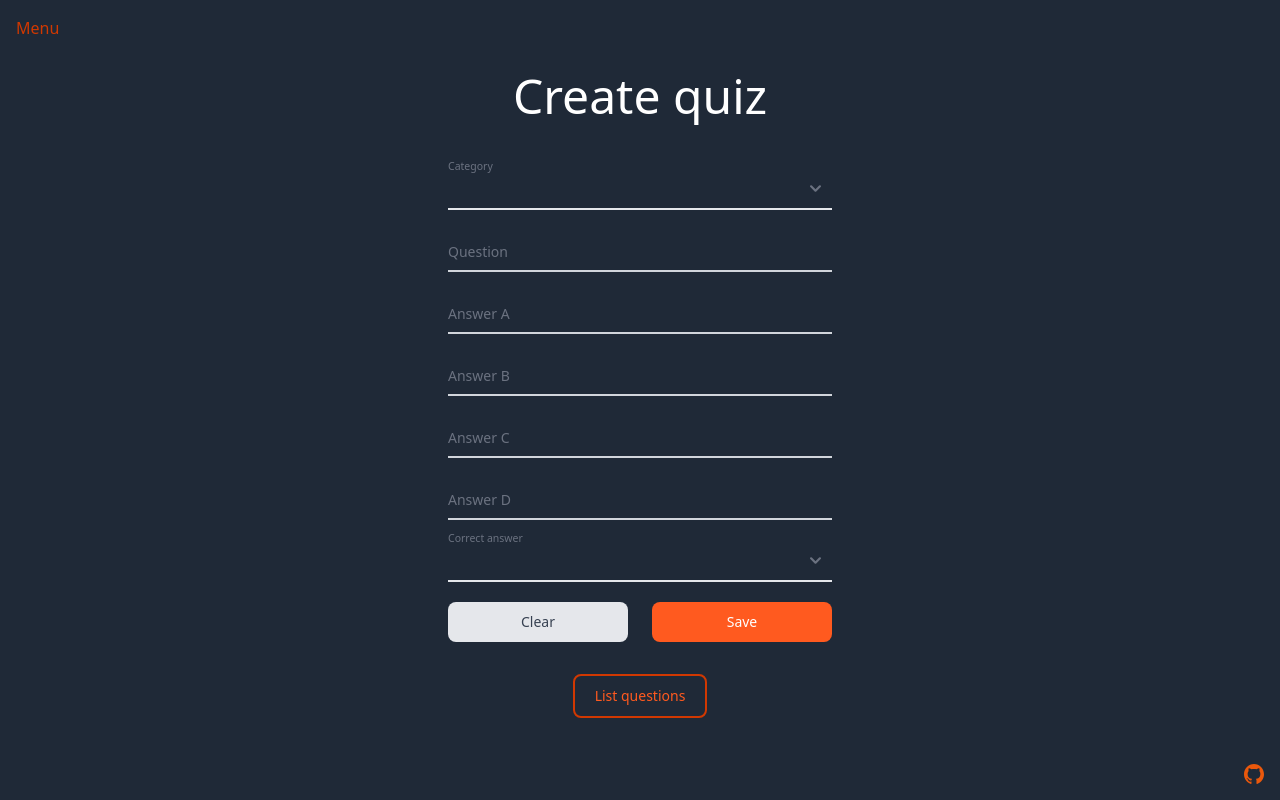
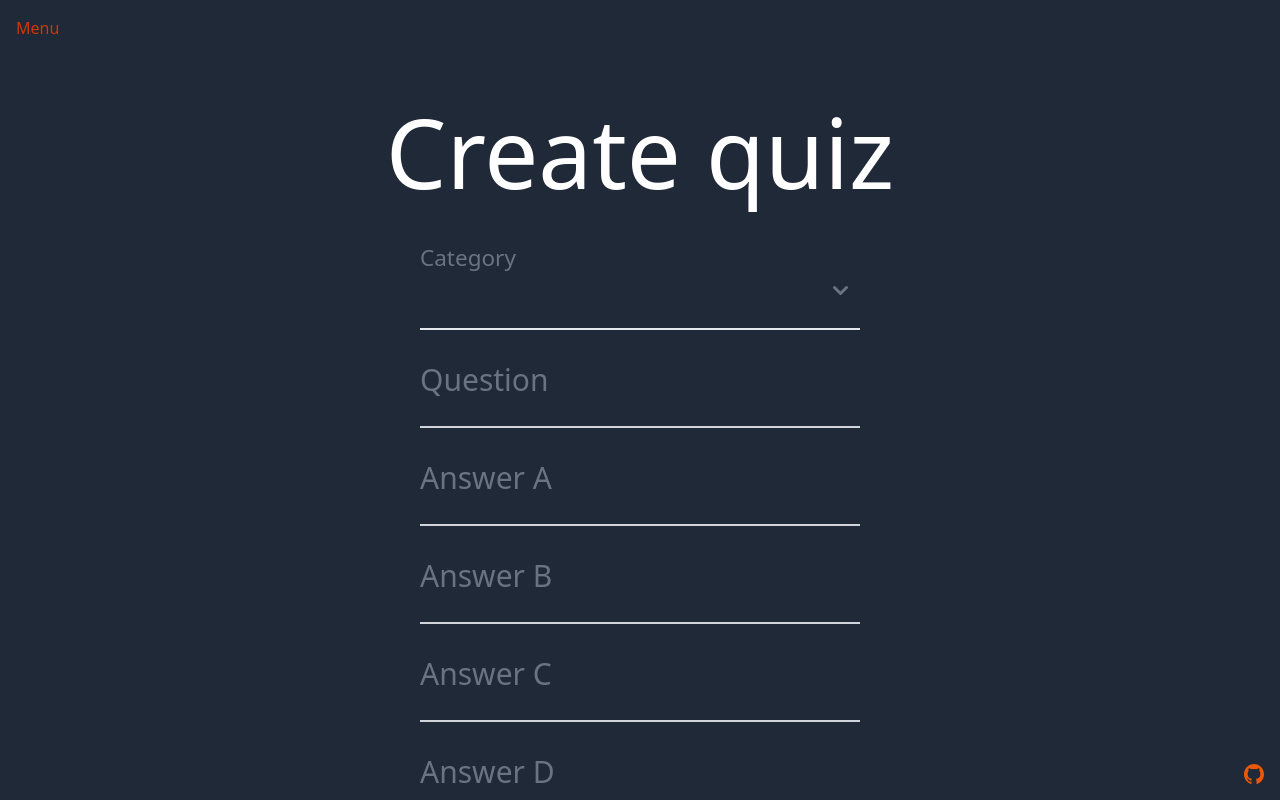
Before and after one commit to KrisztinaBrczan/Quiz_app, a React (Vite) app: page /create-quiz in a window 1280 px wide. Shown: the top 800 px of the page. Built offline with nearby package versions, Linux system fonts and the light colour scheme; no server answers.

Commit message:
make create quiz page responsive

```diff
--- a/src/Components/Header.jsx
+++ b/src/Components/Header.jsx
@@ -4,7 +4,7 @@ export default function Header({ isAllQuestionPage }) {
   const navigate = useNavigate();
   return (
     <>
-      <div className="text-orange-500 hover:text-orange-600 flex justify-between items-center h-14 px-4 w-full">
+      <div className=" text-orange-500 hover:text-orange-600 flex justify-between items-center h-14 px-4 w-full">
         <Link onClick={(e) => navigate("/")}>
           <span>Menu</span>
         </Link>
--- a/src/index.css
+++ b/src/index.css
@@ -5,4 +5,5 @@
 body {
   background-color: rgb(31 41 55);
   color: rgb(255, 255, 255);
+  height: 100%;
 }
--- a/src/routes/CreateQuiz.jsx
+++ b/src/routes/CreateQuiz.jsx
@@ -83,13 +83,14 @@ export default function CreateQuiz({ isUnderUpdating, quizToAmend }) {
   }
 
   return (
+    <div className=" h-screen">
       <>
         <Header />
 
         <div className="flex justify-center">
           <h1
-          className="flex flex-col space-y-4 text-5xl text-center"
-          style={{ padding: "1rem" }}
+            className="text-3xl flex flex-col space-y-4 md:p-8 md:text-6xl lg:text-4xl lg:py-0 lg:pb-5 xl:text-8xl 2xl:text-4xl xl:py-12 2xl:py-6 text-center"
+            // style={{ padding: "1rem" }}
           >
             {isUnderUpdating ? "Update question" : "Create quiz"}
           </h1>
@@ -97,7 +98,7 @@ export default function CreateQuiz({ isUnderUpdating, quizToAmend }) {
 
         <form
           // className="max-w-md mx-auto "
-        className="max-w-md mx-auto p-4 sm:p-6 lg:p-8"
+          className="max-w-md mx-auto p-4 sm:p-2 md:p-1 lg:p-1 lg:mx-auto "
           noValidate
           onSubmit={handleQuizCreation}
         >
@@ -107,7 +108,7 @@ export default function CreateQuiz({ isUnderUpdating, quizToAmend }) {
             </label>
             <select
               id="underline_select"
-            className=" block py-2.5 px-0 w-full font-bold text-sm text-orange-500 bg-transparent border-0 border-b-2 border-gray-200 appearance-none dark:text-gray-400 dark:border-gray-700 focus:outline-none focus:ring-0 focus:border-orange-500 peer"
+              className=" block py-2.5 md:py-5 lg:py-3.5 xl:py-6 2xl:py-3 px-0 w-full font-bold text-sm xl:text-xl 2xl:text-sm text-orange-500 bg-transparent border-0 border-b-2 border-gray-200 appearance-none dark:text-gray-400 dark:border-gray-700 focus:outline-none focus:ring-0 focus:border-orange-500 peer"
               value={formData.category}
               onChange={(e) =>
                 setFormData({ ...formData, category: e.target.value })
@@ -122,7 +123,7 @@ export default function CreateQuiz({ isUnderUpdating, quizToAmend }) {
             </select>
             <label
               htmlFor="floating_email"
-            className="peer-focus:font-medium absolute text-sm text-gray-500 dark:text-gray-400 duration-300 transform -translate-y-6 scale-75 top-3 -z-10 origin-[0] peer-focus:start-0 rtl:peer-focus:translate-x-1/4 rtl:peer-focus:left-auto peer-focus:text-orange-500 peer-focus:dark:text-orange-500 peer-placeholder-shown:scale-100 peer-placeholder-shown:translate-y-0 peer-focus:scale-75 peer-focus:-translate-y-6"
+              className="peer-focus:font-medium absolute text-sm md:text-2xl lg:text-xl xl:text-3xl 2xl:text-xl  text-gray-500 dark:text-gray-400 duration-300 transform -translate-y-6 scale-75 top-3 -z-10 origin-[0] peer-focus:start-0 rtl:peer-focus:translate-x-1/4 rtl:peer-focus:left-auto peer-focus:text-orange-500 peer-focus:dark:text-orange-500 peer-placeholder-shown:scale-100 peer-placeholder-shown:translate-y-0 peer-focus:scale-75 peer-focus:-translate-y-6"
             >
               Category
             </label>
@@ -137,7 +138,7 @@ export default function CreateQuiz({ isUnderUpdating, quizToAmend }) {
               type="text"
               name="floating_text"
               id="floating_text"
-            className="block py-2.5 px-0 w-full font-bold text-sm text-orange-500 bg-transparent border-0 border-b-2 border-gray-300 appearance-none dark:text-white dark:border-gray-600 dark:focus:border-orange-500 focus:outline-none focus:ring-0 focus:border-orange-500 peer"
+              className="block px-0 py-2.5 md:py-5 lg:py-3.5 xl:py-6 2xl:py-3 w-full font-bold text-sm xl:text-xl 2xl:text-sm  text-orange-500 bg-transparent border-0 border-b-2 border-gray-300 appearance-none dark:text-white dark:border-gray-600 dark:focus:border-orange-500 focus:outline-none focus:ring-0 focus:border-orange-500 peer"
               placeholder=" "
               required
               value={formData.question}
@@ -149,7 +150,7 @@ export default function CreateQuiz({ isUnderUpdating, quizToAmend }) {
 
             <label
               htmlFor="floating_text"
-            className="peer-focus:font-medium absolute text-sm text-gray-500 dark:text-gray-400 duration-300 transform -translate-y-6 scale-75 top-3 -z-10 origin-[0] peer-focus:start-0 rtl:peer-focus:translate-x-1/4 peer-focus:text-orange-500 peer-focus:dark:text-orange-500 peer-placeholder-shown:scale-100 peer-placeholder-shown:translate-y-0 peer-focus:scale-75 peer-focus:-translate-y-6"
+              className="peer-focus:font-medium absolute text-sm md:text-2xl lg:text-xl xl:text-3xl 2xl:text-xl text-gray-500 dark:text-gray-400 duration-300 transform -translate-y-6 scale-75 top-3 -z-10 origin-[0] peer-focus:start-0 rtl:peer-focus:translate-x-1/4 peer-focus:text-orange-500 peer-focus:dark:text-orange-500 peer-placeholder-shown:scale-100 peer-placeholder-shown:translate-y-0 peer-focus:scale-75 peer-focus:-translate-y-6"
             >
               Question
             </label>
@@ -165,7 +166,7 @@ export default function CreateQuiz({ isUnderUpdating, quizToAmend }) {
               type="text"
               name="repeat_text"
               id="floating_repeat_text"
-            className="block py-2.5 px-0 w-full font-bold text-sm text-orange-500 bg-transparent border-0 border-b-2 border-gray-300 appearance-none dark:text-white dark:border-gray-600 dark:focus:border-orange-500 focus:outline-none focus:ring-0 focus:border-orange-500 peer"
+              className="block py-2.5 md:py-5 lg:py-3.5 xl:py-6 2xl:py-3 px-0 w-full font-bold text-sm xl:text-xl 2xl:text-sm  text-orange-500 bg-transparent border-0 border-b-2 border-gray-300 appearance-none dark:text-white dark:border-gray-600 dark:focus:border-orange-500 focus:outline-none focus:ring-0 focus:border-orange-500 peer"
               placeholder=" "
               required
               value={formData.answerA}
@@ -176,7 +177,7 @@ export default function CreateQuiz({ isUnderUpdating, quizToAmend }) {
             />
             <label
               htmlFor="floating_repeat_text"
-            className="peer-focus:font-medium absolute text-sm text-gray-500 dark:text-gray-400 duration-300 transform -translate-y-6 scale-75 top-3 -z-10 origin-[0] peer-focus:start-0 rtl:peer-focus:translate-x-1/4 peer-focus:text-orange-500 peer-focus:dark:text-orange-500 peer-placeholder-shown:scale-100 peer-placeholder-shown:translate-y-0 peer-focus:scale-75 peer-focus:-translate-y-6"
+              className="peer-focus:font-medium absolute text-sm md:text-2xl lg:text-xl xl:text-3xl 2xl:text-xl text-gray-500 dark:text-gray-400 duration-300 transform -translate-y-6 scale-75 top-3 -z-10 origin-[0] peer-focus:start-0 rtl:peer-focus:translate-x-1/4 peer-focus:text-orange-500 peer-focus:dark:text-orange-500 peer-placeholder-shown:scale-100 peer-placeholder-shown:translate-y-0 peer-focus:scale-75 peer-focus:-translate-y-6"
             >
               Answer A
             </label>
@@ -193,7 +194,7 @@ export default function CreateQuiz({ isUnderUpdating, quizToAmend }) {
               type="text"
               name="repeat_text"
               id="floating_repeat_text"
-            className="block py-2.5 px-0 w-full font-bold text-sm text-orange-500 bg-transparent border-0 border-b-2 border-gray-300 appearance-none dark:text-white dark:border-gray-600 dark:focus:border-orange-500 focus:outline-none focus:ring-0 focus:border-orange-500 peer"
+              className="block py-2.5 md:py-5 lg:py-3.5 xl:py-6 2xl:py-3 px-0 w-full font-bold text-sm xl:text-xl 2xl:text-sm  text-orange-500 bg-transparent border-0 border-b-2 border-gray-300 appearance-none dark:text-white dark:border-gray-600 dark:focus:border-orange-500 focus:outline-none focus:ring-0 focus:border-orange-500 peer"
               placeholder=" "
               required
               value={formData.answerB}
@@ -204,7 +205,7 @@ export default function CreateQuiz({ isUnderUpdating, quizToAmend }) {
             />
             <label
               htmlFor="floating_repeat_text"
-            className="peer-focus:font-medium absolute text-sm text-gray-500 dark:text-gray-400 duration-300 transform -translate-y-6 scale-75 top-3 -z-10 origin-[0] peer-focus:start-0 rtl:peer-focus:translate-x-1/4 peer-focus:text-orange-500 peer-focus:dark:text-orange-500 peer-placeholder-shown:scale-100 peer-placeholder-shown:translate-y-0 peer-focus:scale-75 peer-focus:-translate-y-6"
+              className="peer-focus:font-medium absolute text-sm md:text-2xl lg:text-xl xl:text-3xl 2xl:text-xl  text-gray-500 dark:text-gray-400 duration-300 transform -translate-y-6 scale-75 top-3 -z-10 origin-[0] peer-focus:start-0 rtl:peer-focus:translate-x-1/4 peer-focus:text-orange-500 peer-focus:dark:text-orange-500 peer-placeholder-shown:scale-100 peer-placeholder-shown:translate-y-0 peer-focus:scale-75 peer-focus:-translate-y-6"
             >
               Answer B
             </label>
@@ -221,7 +222,7 @@ export default function CreateQuiz({ isUnderUpdating, quizToAmend }) {
               type="text"
               name="repeat_text"
               id="floating_repeat_text"
-            className="block py-2.5 px-0 w-full font-bold text-sm text-orange-500 bg-transparent border-0 border-b-2 border-gray-300 appearance-none dark:text-white dark:border-gray-600 dark:focus:border-orange-500 focus:outline-none focus:ring-0 focus:border-orange-500 peer"
+              className="block py-2.5 md:py-5 lg:py-3.5 xl:py-6 2xl:py-3 px-0 w-full font-bold text-sm xl:text-xl 2xl:text-xl 2xl:text-sm  text-orange-500 bg-transparent border-0 border-b-2 border-gray-300 appearance-none dark:text-white dark:border-gray-600 dark:focus:border-orange-500 focus:outline-none focus:ring-0 focus:border-orange-500 peer"
               placeholder=" "
               required
               value={formData.answerC}
@@ -232,7 +233,7 @@ export default function CreateQuiz({ isUnderUpdating, quizToAmend }) {
             />
             <label
               htmlFor="floating_repeat_text"
-            className="peer-focus:font-medium absolute text-sm text-gray-500 dark:text-gray-400 duration-300 transform -translate-y-6 scale-75 top-3 -z-10 origin-[0] peer-focus:start-0 rtl:peer-focus:translate-x-1/4 peer-focus:text-orange-500 peer-focus:dark:text-orange-500 peer-placeholder-shown:scale-100 peer-placeholder-shown:translate-y-0 peer-focus:scale-75 peer-focus:-translate-y-6"
+              className="peer-focus:font-medium absolute text-sm md:text-2xl lg:text-xl xl:text-3xl 2xl:text-xl text-gray-500 dark:text-gray-400 duration-300 transform -translate-y-6 scale-75 top-3 -z-10 origin-[0] peer-focus:start-0 rtl:peer-focus:translate-x-1/4 peer-focus:text-orange-500 peer-focus:dark:text-orange-500 peer-placeholder-shown:scale-100 peer-placeholder-shown:translate-y-0 peer-focus:scale-75 peer-focus:-translate-y-6"
             >
               Answer C
             </label>
@@ -249,7 +250,7 @@ export default function CreateQuiz({ isUnderUpdating, quizToAmend }) {
               type="text"
               name="repeat_text"
               id="floating_repeat_text"
-            className="block py-2.5 px-0 w-full font-bold text-sm text-orange-500 bg-transparent border-0 border-b-2 border-gray-300 appearance-none dark:text-white dark:border-gray-600 dark:focus:border-orange-500 focus:outline-none focus:ring-0 focus:border-orange-500 peer"
+              className="block py-2.5 md:py-5 lg:py-3.5 xl:py-6 2xl:py-3 px-0 w-full font-bold text-sm xl:text-xl 2xl:text-sm  text-orange-500 bg-transparent border-0 border-b-2 border-gray-300 appearance-none dark:text-white dark:border-gray-600 dark:focus:border-orange-500 focus:outline-none focus:ring-0 focus:border-orange-500 peer"
               placeholder=" "
               required
               value={formData.answerD}
@@ -260,7 +261,7 @@ export default function CreateQuiz({ isUnderUpdating, quizToAmend }) {
             />
             <label
               htmlFor="floating_repeat_text"
-            className="peer-focus:font-medium absolute text-sm text-gray-500 dark:text-gray-400 duration-300 transform -translate-y-6 scale-75 top-3 -z-10 origin-[0] peer-focus:start-0 rtl:peer-focus:translate-x-1/4 peer-focus:text-orange-500 peer-focus:dark:text-orange-500 peer-placeholder-shown:scale-100 peer-placeholder-shown:translate-y-0 peer-focus:scale-75 peer-focus:-translate-y-6"
+              className="peer-focus:font-medium absolute text-sm md:text-2xl lg:text-xl xl:text-3xl 2xl:text-xl text-gray-500 dark:text-gray-400 duration-300 transform -translate-y-6 scale-75 top-3 -z-10 origin-[0] peer-focus:start-0 rtl:peer-focus:translate-x-1/4 peer-focus:text-orange-500 peer-focus:dark:text-orange-500 peer-placeholder-shown:scale-100 peer-placeholder-shown:translate-y-0 peer-focus:scale-75 peer-focus:-translate-y-6"
             >
               Answer D
             </label>
@@ -278,7 +279,7 @@ export default function CreateQuiz({ isUnderUpdating, quizToAmend }) {
             </label>
             <select
               id="underline_select"
-            className="block py-2.5 px-0 w-full font-bold text-sm text-orange-500 bg-transparent border-0 border-b-2 border-gray-200 appearance-none dark:text-gray-400 dark:border-gray-700 focus:outline-none focus:ring-0 focus:border-orange-500 peer"
+              className="block py-2.5 md:py-5 lg:py-3.5 xl:py-6 2xl:py-3 px-0 w-full font-bold text-sm xl:text-xl 2xl:text-sm  text-orange-500 bg-transparent border-0 border-b-2 border-gray-200 appearance-none dark:text-gray-400 dark:border-gray-700 focus:outline-none focus:ring-0 focus:border-orange-500 peer"
               value={formData.correctAnswer}
               onChange={(e) =>
                 setFormData({ ...formData, correctAnswer: e.target.value })
@@ -289,21 +290,29 @@ export default function CreateQuiz({ isUnderUpdating, quizToAmend }) {
                 {/* Choose the correct answer... */}
               </option>
               <option value="answerA">
-              {formData.answerA ? `Answer A (${formData.answerA})` : "Answer A"}
+                {formData.answerA
+                  ? `Answer A (${formData.answerA})`
+                  : "Answer A"}
               </option>
               <option value="answerB">
-              {formData.answerB ? `Answer B (${formData.answerB})` : "Answer B"}
+                {formData.answerB
+                  ? `Answer B (${formData.answerB})`
+                  : "Answer B"}
               </option>
               <option value="answerC">
-              {formData.answerC ? `Answer C (${formData.answerC})` : "Answer C"}
+                {formData.answerC
+                  ? `Answer C (${formData.answerC})`
+                  : "Answer C"}
               </option>
               <option value="answerD">
-              {formData.answerD ? `Answer D (${formData.answerD})` : "Answer D"}
+                {formData.answerD
+                  ? `Answer D (${formData.answerD})`
+                  : "Answer D"}
               </option>
             </select>
             <label
               htmlFor="floating_email"
-            className="peer-focus:font-medium absolute text-sm text-gray-500 dark:text-gray-400 duration-300 transform -translate-y-6 scale-75 top-3 -z-10 origin-[0] peer-focus:start-0 rtl:peer-focus:translate-x-1/4 rtl:peer-focus:left-auto peer-focus:text-orange-500 peer-focus:dark:text-orange-500 peer-placeholder-shown:scale-100 peer-placeholder-shown:translate-y-0 peer-focus:scale-75 peer-focus:-translate-y-6"
+              className="peer-focus:font-medium absolute text-sm md:text-2xl lg:text-xl xl:text-3xl 2xl:text-xl text-gray-500 dark:text-gray-400 duration-300 transform -translate-y-6 scale-75 top-3 -z-10 origin-[0] peer-focus:start-0 rtl:peer-focus:translate-x-1/4 rtl:peer-focus:left-auto peer-focus:text-orange-500 peer-focus:dark:text-orange-500 peer-placeholder-shown:scale-100 peer-placeholder-shown:translate-y-0 peer-focus:scale-75 peer-focus:-translate-y-6"
             >
               Correct answer
             </label>
@@ -315,10 +324,10 @@ export default function CreateQuiz({ isUnderUpdating, quizToAmend }) {
             )}
           </div>
 
-        <div className="grid md:grid-cols-2 md:gap-6">
+          <div className="grid grid-cols-2 md:my-8 lg:my-2 md:gap-6 xl:gap-10 xl:my-10 2xl:my-2 ">
             <button
               type="button"
-            className="text-gray-700 bg-gray-200 hover:bg-gray-300 font-medium rounded-lg text-sm w-full sm:w-auto px-5 py-2.5 text-center dark:bg-gray-600 dark:hover:bg-gray-700"
+              className="text-gray-700 bg-gray-200 hover:bg-gray-300 font-medium rounded-lg text-sm md:text-xl lg:text-base xl:text-2xl 2xl:text-sm  w-full sm:w-auto px-5 py-2.5 text-center dark:bg-gray-600 dark:hover:bg-gray-700"
               onClick={
                 isUnderUpdating
                   ? () => navigate("/all-quiz-questions")
@@ -330,7 +339,7 @@ export default function CreateQuiz({ isUnderUpdating, quizToAmend }) {
             </button>
             <button
               type="submit"
-            className="text-white bg-orange-500 hover:bg-orange-600 font-medium rounded-lg text-sm w-full sm:w-auto px-5 py-2.5 text-center dark:bg-blue-600 dark:hover:bg-blue-700 dark:focus:border-orange-500"
+              className="text-white bg-orange-500 hover:bg-orange-600 font-medium rounded-lg text-sm md:text-xl lg:text-base xl:text-2xl 2xl:text-sm  w-full sm:w-auto px-5 py-2.5 text-center dark:bg-blue-600 dark:hover:bg-blue-700 dark:focus:border-orange-500"
               disabled={isLoading}
             >
               {isLoading ? "Saving..." : "Save"}
@@ -344,12 +353,13 @@ export default function CreateQuiz({ isUnderUpdating, quizToAmend }) {
         >
           <button
             onClick={() => navigate("/all-quiz-questions")}
-          className="text-orange-500 border-2 border-orange-600 hover:text-orange-600 font-medium rounded-lg text-sm sm:w-auto px-5 py-2.5 text-center dark:focus:border-orange-500"
+            className="mb-2 text-orange-500 border-2 border-orange-600 hover:text-orange-600 font-medium rounded-lg text-sm md:text-xl xl:text-2xl 2xl:text-sm  lg:text-base sm:w-auto px-5 py-2.5 text-center dark:focus:border-orange-500 "
           >
             List questions
           </button>
         </div>
         <Footer />
       </>
+    </div>
   );
 }
--- a/src/routes/Leaderboard.jsx
+++ b/src/routes/Leaderboard.jsx
@@ -61,8 +61,8 @@ export default function Leaderboard() {
       <Header />
       <div className="flex justify-center">
         <h1
-          className="flex flex-col space-y-4 text-5xl text-center"
-          style={{ padding: "1rem" }}
+          className="text-3xl flex flex-col space-y-4 md:text-5xl text-center"
+          // style={{ padding: "1rem" }}
         >
           Leaderboard
         </h1>
--- a/src/routes/PlayQuiz.jsx
+++ b/src/routes/PlayQuiz.jsx
@@ -133,6 +133,7 @@ export default function PlayQuiz() {
   }
 
   return (
+    <div className="h-screen ">
       <>
         <Header />
 
@@ -273,5 +274,6 @@ export default function PlayQuiz() {
         )}
         <Footer />
       </>
+    </div>
   );
 }
```
Lines whose indentation alone changed are shown as unchanged.
